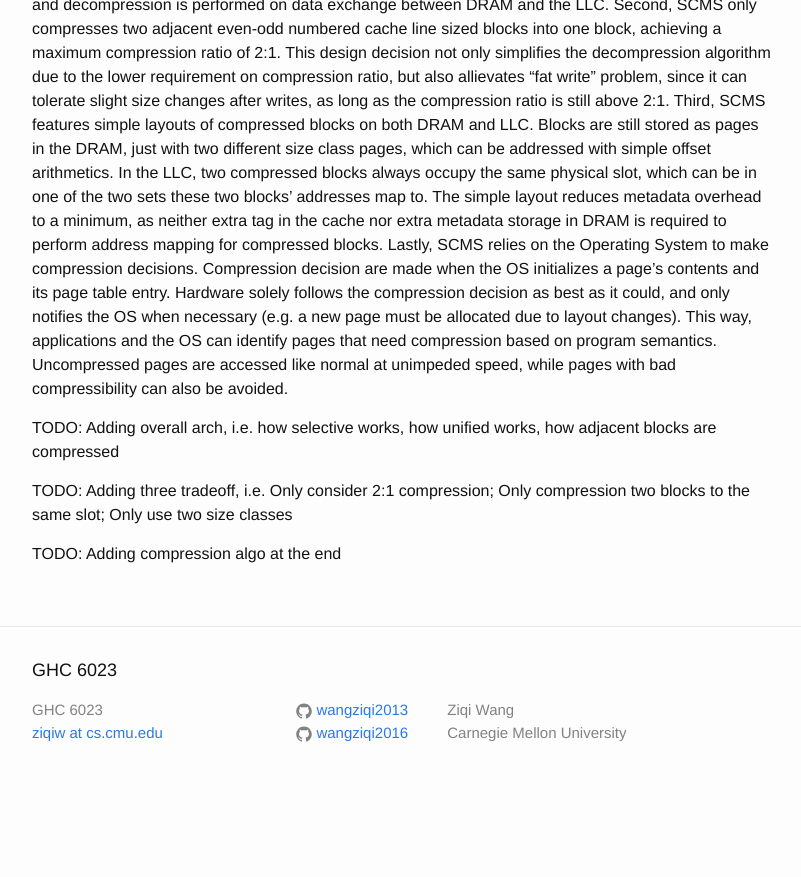
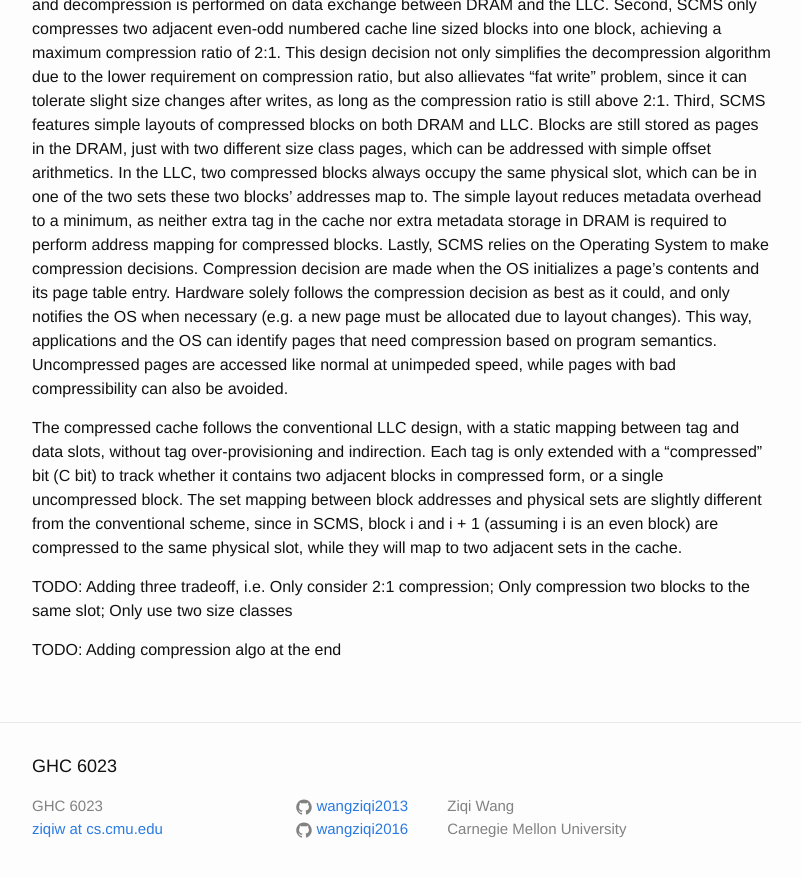
Before and after one commit to wangziqi2013/wangziqi2013.github.io, a Jekyll site: the page built from _posts/2020-07-03-scms.markdown, in a window 1280 px wide and 900 px high, scrolled down 1342 px. Shown: the top 877 px of the window, without its empty margins (238-1039 px from the left). Built offline with Jekyll 4.4.1, drawn with Linux system fonts in a browser that asks for light colours; before the commit the page ends 2146 px from its top, so only the background shows below that.

Commit message:
Adding tag mapping

```diff
--- a/_posts/2020-07-03-scms.markdown
+++ b/_posts/2020-07-03-scms.markdown
@@ -67,7 +67,12 @@ as it could, and only notifies the OS when necessary (e.g. a new page must be al
 This way, applications and the OS can identify pages that need compression based on program semantics. Uncompressed
 pages are accessed like normal at unimpeded speed, while pages with bad compressibility can also be avoided.
 
-TODO: Adding overall arch, i.e. how selective works, how unified works, how adjacent blocks are compressed
+The compressed cache follows the conventional LLC design, with a static mapping between tag and data slots, without
+tag over-provisioning and indirection. Each tag is only extended with a "compressed" bit (C bit) to track whether it
+contains two adjacent blocks in compressed form, or a single uncompressed block.
+The set mapping between block addresses and physical sets are slightly different from the conventional scheme, since
+in SCMS, block i and i + 1 (assuming i is an even block) are compressed to the same physical slot, while they will
+map to two adjacent sets in the cache.
 
 TODO: Adding three tradeoff, i.e. Only consider 2:1 compression; Only compression two blocks to the same slot; Only
 use two size classes
```
